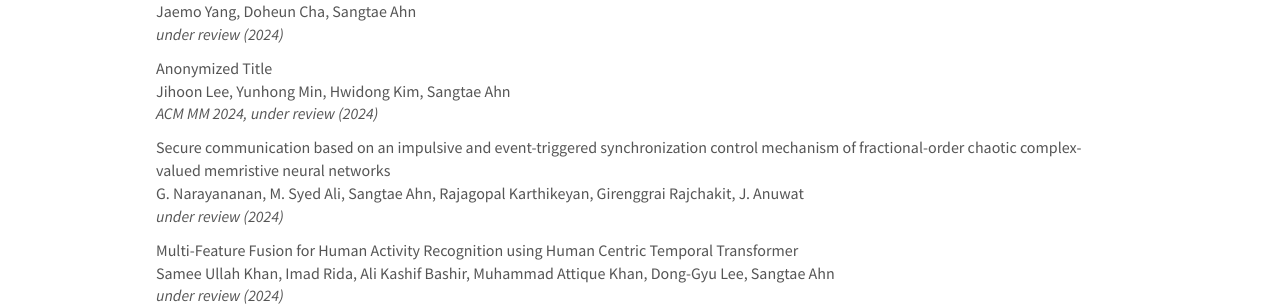
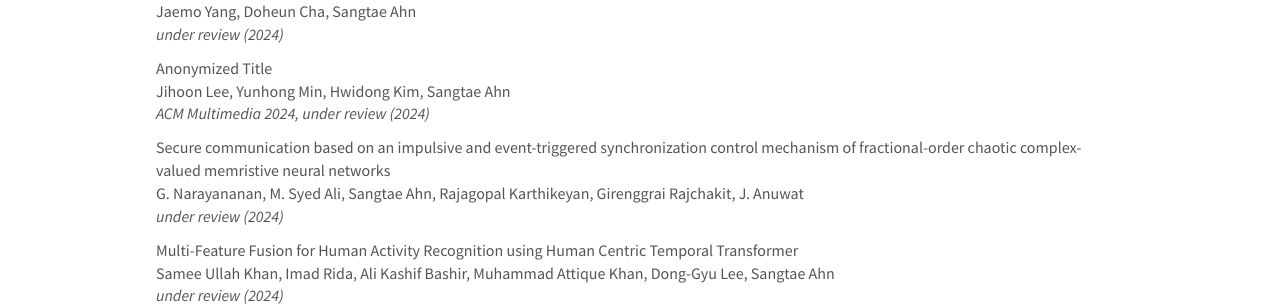
Before and after one commit to KNU-BrainAI/knu-brainai.github.io, a Jekyll site: the page built from _pages/publications.md, in a window 1280 px wide and 900 px high. Shown: the part 337-643 px from the top of the window. Built offline with Jekyll 4.4.1, drawn with Linux system fonts in a browser that asks for light colours; nearby versions of some CDN libraries.

Commit message:
Update publist.yml

```diff
--- a/_data/publist.yml
+++ b/_data/publist.yml
@@ -8,7 +8,7 @@
 
 - title: "Anonymized Title"
   authors: Jihoon Lee, Yunhong Min, Hwidong Kim, Sangtae Ahn
-  journal: ACM MM 2024, under review (2024)
+  journal: ACM Multimedia 2024, under review (2024)
 
 - title: "Secure communication based on an impulsive and event-triggered synchronization control mechanism of fractional-order chaotic complex-valued memristive neural networks"
   authors: G. Narayananan, M. Syed Ali, Sangtae Ahn, Rajagopal Karthikeyan, Girenggrai Rajchakit, J. Anuwat
```
